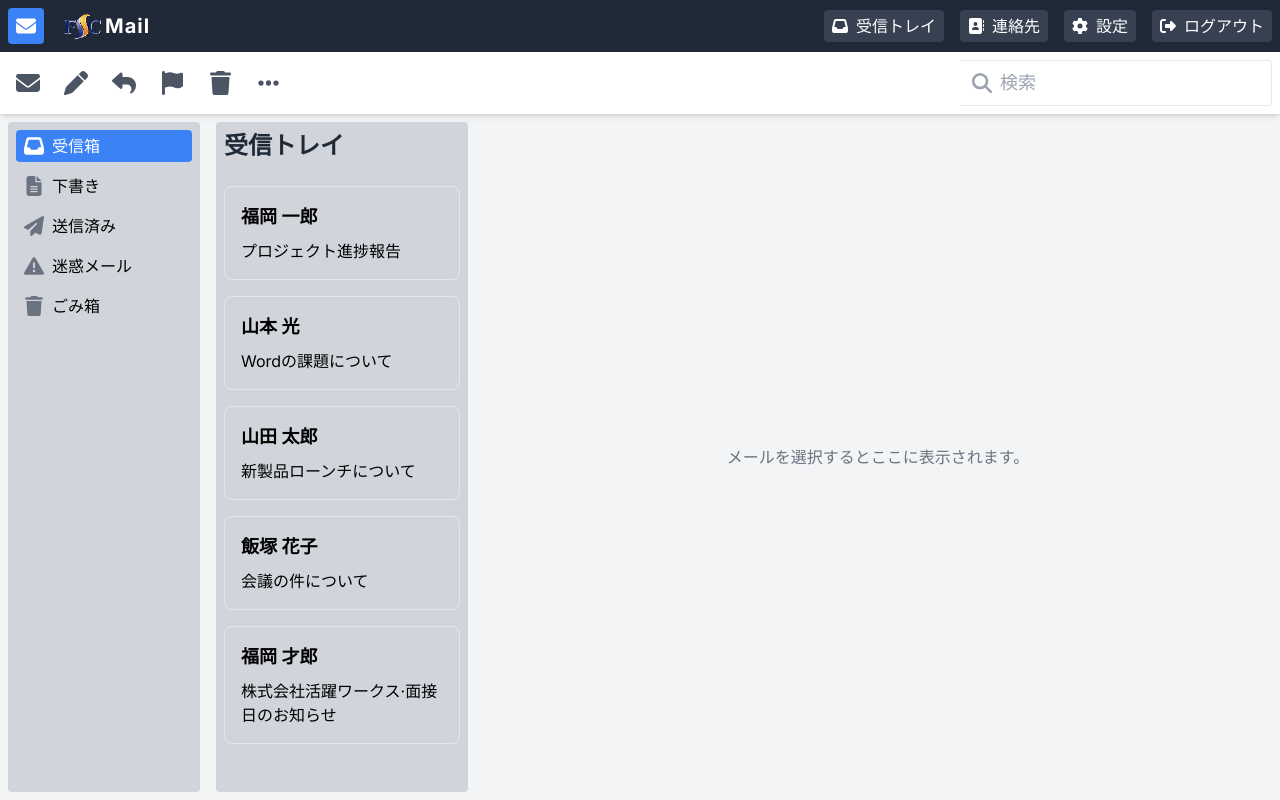
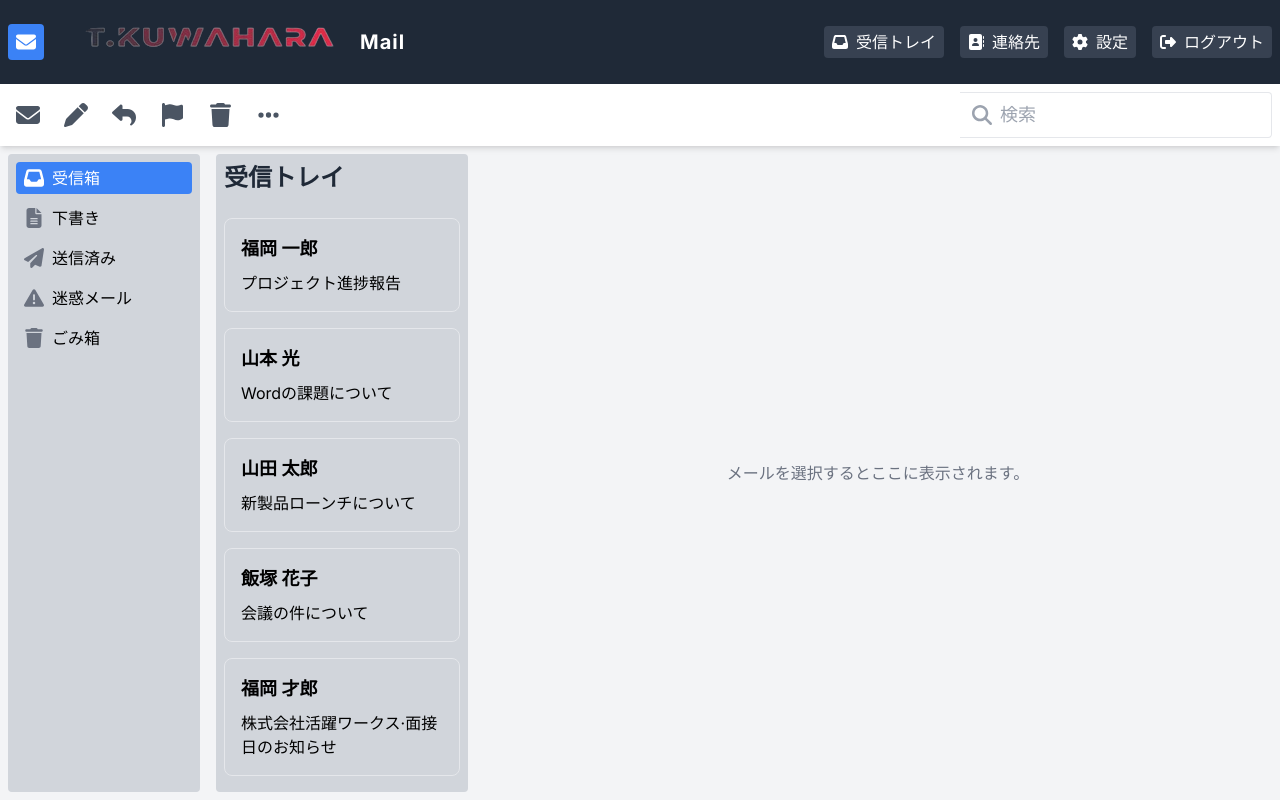
Before and after one commit to kuwa124/mail-practice, a Next.js app: page / in a window 1280 px wide. Built offline with nearby package versions, Linux system fonts and the light colour scheme.

Commit message:
🎨 Logoの差し替え

```diff
--- a/src/components/Header/index.tsx
+++ b/src/components/Header/index.tsx
@@ -4,13 +4,13 @@
 'use client';
 
 // 必要なReactフックとコンポーネントをインポート
+import { faEnvelope } from '@fortawesome/free-solid-svg-icons'; // メールアイコンをインポート
+import { FontAwesomeIcon } from '@fortawesome/react-fontawesome'; // FontAwesomeのアイコンを使用するためのコンポーネントをインポート
+import Link from 'next/link'; // Next.jsのページ間リンクのためのLinkコンポーネントをインポート
 import React from 'react'; // Reactをインポート
-import Link from 'next/link'; // Next.jsのページ間リンクのためのLinkコンポーネントをインポート
-import { FontAwesomeIcon } from '@fortawesome/react-fontawesome'; // FontAwesomeのアイコンを使用するためのコンポーネントをインポート
-import { faEnvelope } from '@fortawesome/free-solid-svg-icons'; // メールアイコンをインポート
 
 // 定数をインポート（ナビゲーションボタン設定、共通スタイル、ホバー背景色）
-import { NAV_BUTTONS, COMMON_STYLES, HOVER_BG } from './constants';
+import { COMMON_STYLES, HOVER_BG, NAV_BUTTONS } from './constants';
 
 // Next.jsの画像最適化コンポーネントをインポート
 import Image from 'next/image';
@@ -32,13 +32,7 @@ const Header: React.FC = () => {
         </div>
         {/* FSCロゴ画像 */}
         {/* Next.jsのImageコンポーネントを使用して最適化された画像を表示 */}
-        <Image
-          src='/fscLogo.WebP'
-          alt='FSCロゴ'
-          width={45}
-          height={25}
-          priority
-        />
+        <Image src='/logo.WebP' alt='メールのロゴ' width={300} height={68} priority />
         {/* アプリ名（'Mail'） */}
         {/* 大きめのフォントサイズ、文字間を広げ、太字 */}
         <span className='text-xl tracking-wider font-bold'>Mail</span>
```
Also changed, not shown: public/fscLogo.WebP (deleted), public/logo.webp (added).
